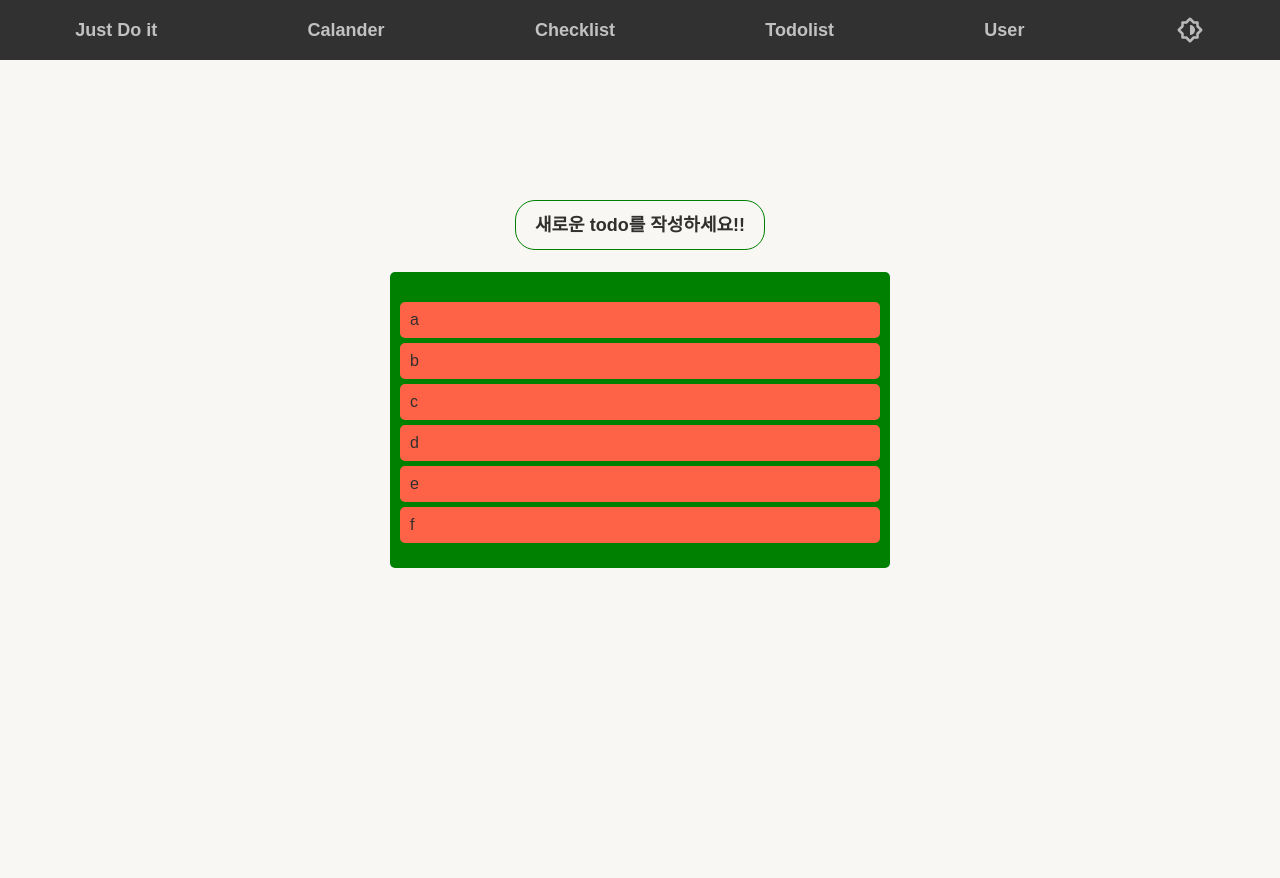
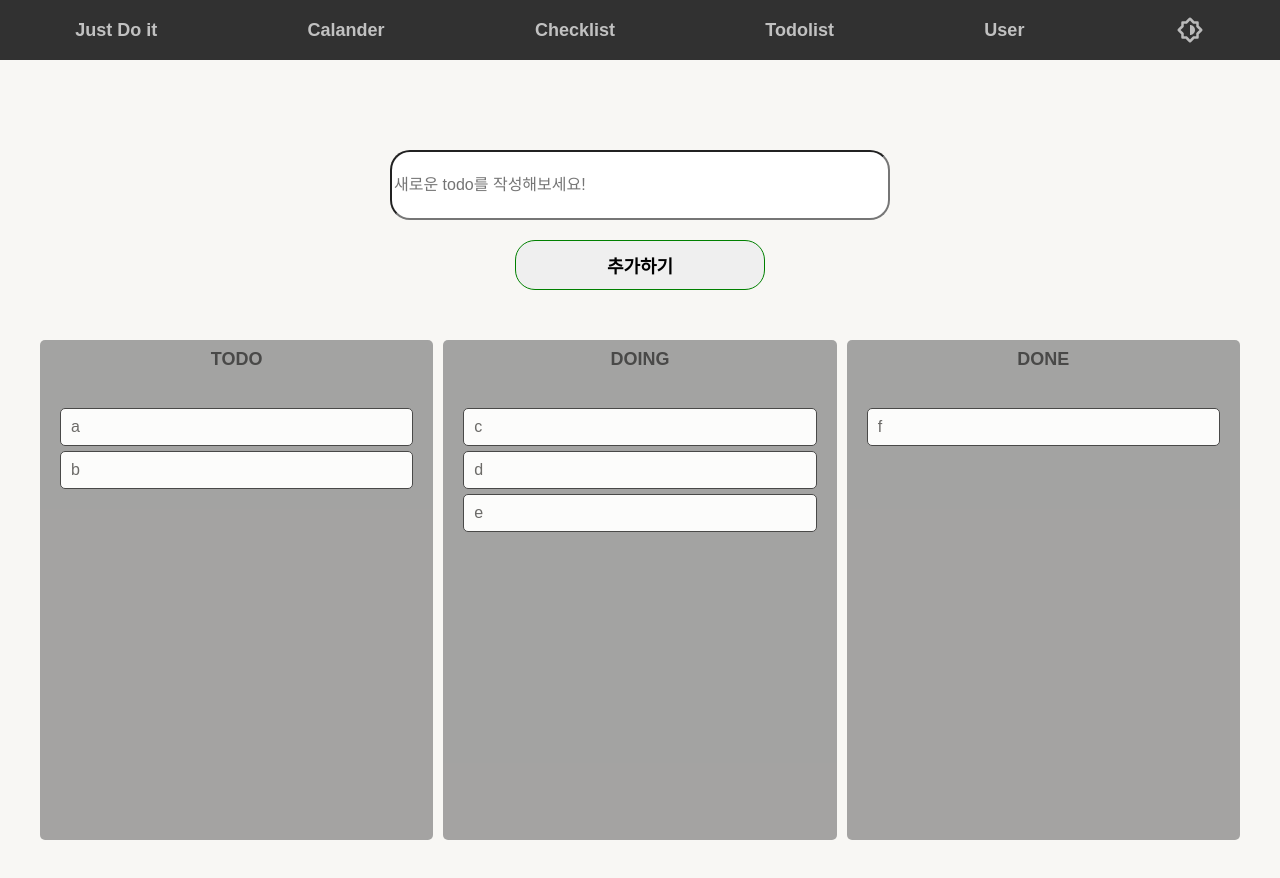
Before and after one commit to kkb4363/Vacation, a React (Create React App) app: page /todolist in a window 1280 px wide. Shown: the top 878 px of the page. Before the commit the page ends 820 px from the top, so only its background shows below. Built offline with nearby package versions, Linux system fonts and the light colour scheme; what recoil-persist would draw is missing.

Commit message:
todolist

```diff
--- a/src/Routes/Router.tsx
+++ b/src/Routes/Router.tsx
@@ -33,6 +33,12 @@ const Router = createBrowserRouter([
             {
                 path:'/todolist',
                 element:<Todolist/>,
+                children:[
+                    {
+                        path:'/todolist/:boardId',
+                        element:<Todolist/>
+                    }
+                ]
             },
             {
                 path:'/login',
--- a/src/Todolist/CreateTodo.tsx
+++ b/src/Todolist/CreateTodo.tsx
@@ -1,17 +1,19 @@
 import { useState } from "react";
 import { useForm } from "react-hook-form";
-import { useRecoilState } from "recoil";
+import { useNavigate } from "react-router";
+import {PathMatch, useMatch} from 'react-router-dom';
+import { useRecoilState, useRecoilValue } from "recoil";
 import styled from "styled-components";
-import { ITodo, todoState } from "../atom";
+import { Iform, todoState } from "../atom";
 
-const Writetodo = styled.div`
+const Writebtn = styled.button`
 width:250px;
 height:50px;
 border-radius:20px;
 margin:0 auto;
 left:0;
 right:0;
-margin-top:200px;
+margin-top:20px;
 display:flex;
 justify-content:center;
 align-items:center;
@@ -19,17 +21,36 @@ font-size:18px;
 font-weight:600;
 border:1px solid green;
 `
+const WriteInput = styled.input`
+width:500px;
+height:70px;
+margin:0 auto;
+display:flex;
+left:0;
+right:0;
+margin-top:150px;
+border-radius:20px;
+font-size:16px;
+`
 
 function CreateTodo(){
-    const [cmode,setCmode] = useState(false);
-    const onCreateTodo = () => {
-        console.log('gg');
+    const  Navigate = useNavigate();
+    const [todo,settodo] = useRecoilState(todoState);
+
+    console.log(todo)
+    const TodoPathMatch: PathMatch<string> | null = useMatch("/todolist:boardId");
+
+
+    const {register, handleSubmit, setValue} = useForm<Iform>();
+    const onCreateTodo = ([text]:IForm) => {
+        settodo((prev) => prev)
     }
 
     return(
-        <>
-        <Writetodo onClick={onCreateTodo}>새로운 todo를 작성하세요!!</Writetodo>
-        </>
+        <form onSubmit={handleSubmit(onCreateTodo)}>
+        <WriteInput {...register('text')} placeholder='새로운 todo를 작성해보세요!'/>
+        <Writebtn type='submit' onSubmit={onCreateTodo}>추가하기</Writebtn>
+        </form>
     )
 }
 
--- a/src/Todolist/ShowTodo.tsx
+++ b/src/Todolist/ShowTodo.tsx
@@ -1,42 +1,28 @@
 import {
     DragDropContext,
-    Droppable,
-    Draggable,
     DropResult,
 } from "react-beautiful-dnd";
 import { useRecoilState } from "recoil";
 import styled from "styled-components";
 import { todoState } from "../atom";
+import TodoBoard from "./TodoBoard";
 
 const TodoWrapper = styled.div`
 display:flex;
 max-width:500px;
-width:100%;
+width:100vw;
 margin:0 auto;
 justify-content:center;
 align-items:center;
 height:100vh;
-margin-top:-230px;
+margin-top:-100px;
 `
 const Boards = styled.div`
-display:grid;
-width:100%;
-grid-template-columns:repeat(1,1fr);
-`
-
-const Board = styled.div`
-padding: 20px 10px;
-padding-top:30px;
-background-color:green;
-border-radius:5px;
-min-height:200px;
-`
-
-const Card = styled.div`
-border-radius:5px;
-margin-bottom:5px;
-padding:10px 10px;
-background-color:tomato;
+display:flex;
+align-items:flex-start;
+width:1200px;
+grid-template-columns:repeat(3,1fr);
+gap:10px;
 `
 
 const Overlay = styled.div`
@@ -48,29 +34,46 @@ background-color:tomato;
 
 function ShowTodo(){
     const [todos, setTodos] = useRecoilState(todoState);
-    const onDragEnd = ({ destination, source }: DropResult) => {};
+
+    const onDragEnd = (info : DropResult) => {
+        const {destination , draggableId, source} = info;
+        console.log(info);
+    if(!destination) return;
+    if(destination?.droppableId === source.droppableId){
+        //same board movement
+        setTodos((allboards) => {
+            const boardCopy = [...allboards[source.droppableId]];
+            boardCopy.splice(source.index,1);
+            boardCopy.splice(destination?.index, 0, draggableId);
+            return{
+                ...allboards,
+                [source.droppableId]:boardCopy
+                }
+        });
+    }
+    else if(destination.droppableId !== source.droppableId){
+        //cross board movement
+        setTodos((allboards) => {
+            const sourceBoard = [...allboards[source.droppableId]];
+            const destinationBoard =
+            [...allboards[destination.droppableId]];
+            sourceBoard.splice(source.index, 1);
+            destinationBoard.splice(destination?.index, 0, draggableId);
+            return{
+                ...allboards,
+                [source.droppableId]: sourceBoard,
+                [destination.droppableId]: destinationBoard,
+            }
+        })
+        }
+    };
+
     return(<DragDropContext onDragEnd={onDragEnd}>
         <TodoWrapper>
             <Boards>
-                <Droppable droppableId="one">
-                    {(magic) => (
-                        <Board ref={magic.innerRef} {...magic.droppableProps}>
-                            {todos.map((todo,index)=>(
-                                <Draggable key={index} draggableId={todo} index={index}>
-                                    {(magic) => (
-                                        <Card
-                                        ref={magic.innerRef}
-                                        {...magic.draggableProps}
-                                        {...magic.dragHandleProps}>
-                                        {todo}
-                                        </Card>
-                                    )}
-                                </Draggable>
-                        ))}
-                        {magic.placeholder}
-                    </Board>
-                )}
-                </Droppable>
+                {Object.keys(todos).map((boardId) => (
+                    <TodoBoard boardId={boardId} key={boardId} todos={todos[boardId]}/>
+                ))}
             </Boards>
         </TodoWrapper>
     </DragDropContext>)
--- /dev/null
+++ b/src/Todolist/TodoBoard.tsx
@@ -0,0 +1,54 @@
+import styled from "styled-components";
+import {Droppable} from 'react-beautiful-dnd';
+import TodoCard from "./TodoCard";
+
+
+const Wrapper = styled.div`
+width:600px;
+min-height:500px;
+padding: 20px 10px;
+padding-top:10px;
+background-color:gray;
+opacity:0.7;
+border-radius:5px;
+`
+
+const Title = styled.h2`
+text-align:center;
+font-weight:600;
+margin-bottom:10px;
+font-size:18px;
+color:black;
+`
+
+const Board = styled.div`
+padding: 20px 10px;
+padding-top:30px;
+border-radius:5px;
+min-height:200px;
+`
+
+interface IBoard{
+    todos:string[];
+    boardId:string;
+}
+
+function TodoBoard({todos, boardId} : IBoard){
+    return(
+    <Wrapper>
+        <Title>{boardId}</Title>
+        <Droppable droppableId={boardId}>
+                    {(magic) => (
+                        <Board ref={magic.innerRef} {...magic.droppableProps}>
+                            {todos.map((todo,index)=>(
+                            <TodoCard key={todo} index={index} todo={todo}/>
+                            ))}
+                        {magic.placeholder}
+                    </Board>
+                )}
+        </Droppable>
+    </Wrapper>
+    )
+}
+
+export default TodoBoard;
--- /dev/null
+++ b/src/Todolist/TodoCard.tsx
@@ -0,0 +1,34 @@
+import React from "react";
+import { Draggable } from "react-beautiful-dnd";
+import styled from "styled-components";
+
+interface ITodoCard{
+    todo:string;
+    index:number;
+}
+
+
+const Card = styled.div`
+border-radius:5px;
+margin-bottom:5px;
+padding:10px 10px;
+background-color:white;
+border:1px solid black;
+`
+
+function TodoCard({todo,index}: ITodoCard){
+    return(
+        <Draggable draggableId={todo} index={index}>
+            {(magic) => (
+                <Card
+                ref={magic.innerRef}
+                {...magic.draggableProps}
+                {...magic.dragHandleProps}>
+                {todo}
+                </Card>
+            )}
+        </Draggable>
+    )
+}
+
+export default React.memo(TodoCard);
--- a/src/atom.tsx
+++ b/src/atom.tsx
@@ -16,19 +16,9 @@ export interface Iform{
     text:string;
 }
 
-export interface ITodo{
-    text:string,
-    id:string
-}
-
 export interface ICal{
     id?:string;
     text:string;
-}
-
-export interface ICheck{
-    id:number
-    checked?:boolean;
 }
 
 export const calanderState = atom<ICal[]>({
@@ -37,13 +27,15 @@ export const calanderState = atom<ICal[]>({
     effects_UNSTABLE:[persistAtom],
 })
 
-export const checklistState = atom<ICheck[]>({
-    key:'Check',
-    default:[],
-    effects_UNSTABLE:[persistAtom],
+interface ITodo{
+    [key: string]:string[];
+}
+
+export const todoState = atom<ITodo>({
+    key:'todo',
+    default:{
+        TODO : ['a','b'],
+        DOING : ['c', 'd', 'e'],
+        DONE : ['f']
+    }
 })
-
-export const todoState = atom({
-    key:'todo',
-    default: ["a", "b", "c", "d", "e", "f"]
-})
--- a/src/components/Checklist.tsx
+++ b/src/components/Checklist.tsx
@@ -47,20 +47,17 @@ function Checklist(){
         {id:19, title:'지나가다 보이는 쓰레기 한 개라도 줍기'}
     ]
 
-    const [currentItems, setCurrentItems] = useRecoilState(checklistState);
     const [checkItems, setCheckItems] = useState([] as any);
 
     const onCheck = (checked:boolean, id:number) => {
         if(checked){
             setCheckItems((prev:[prev:any]) => [...prev, id])
-            setCurrentItems(checkItems);
         }
         else{
             setCheckItems(checkItems.filter((el: number)=> el != id ))
-            setCurrentItems(checkItems);
         }
     }
-    console.log(currentItems);
+
     return(
         <Table>
             <tbody>
```
